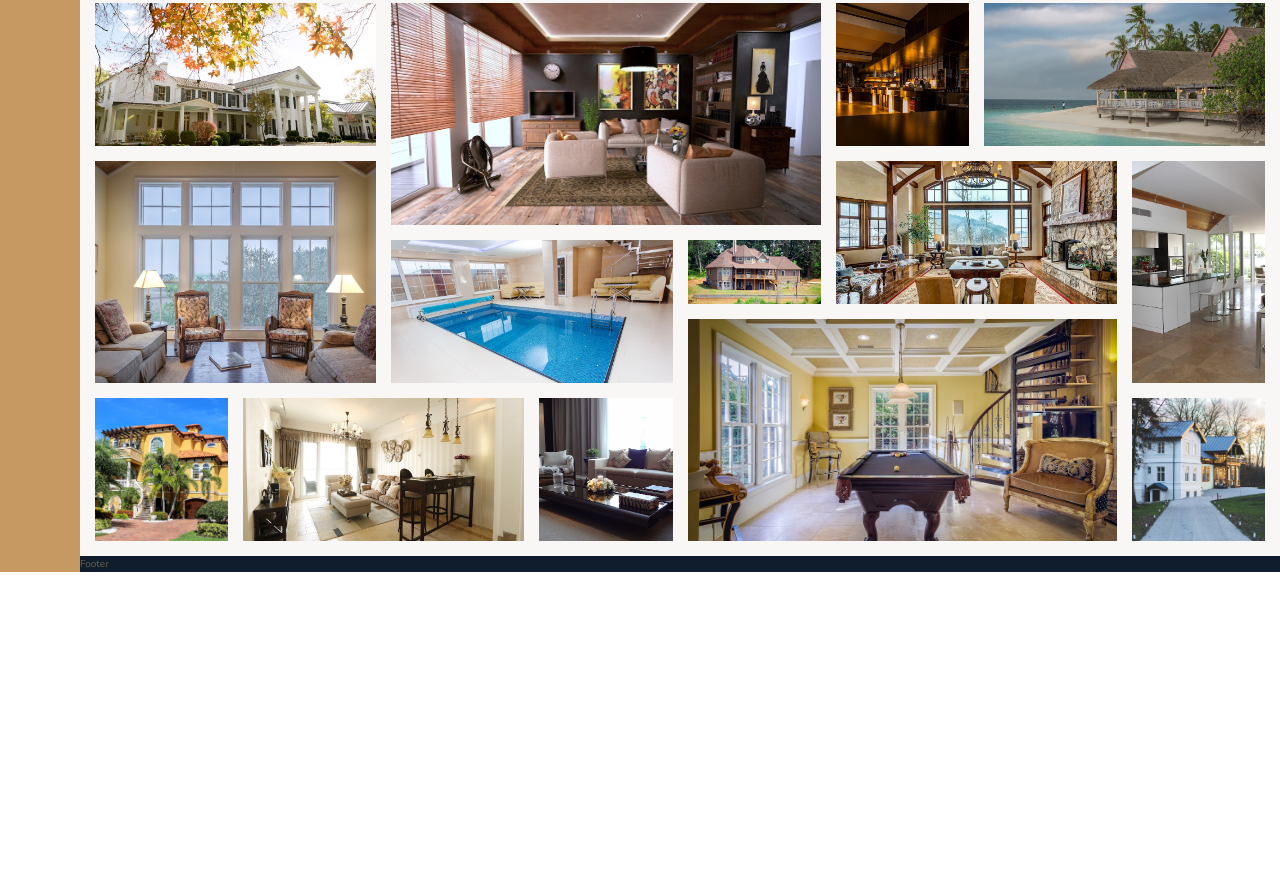
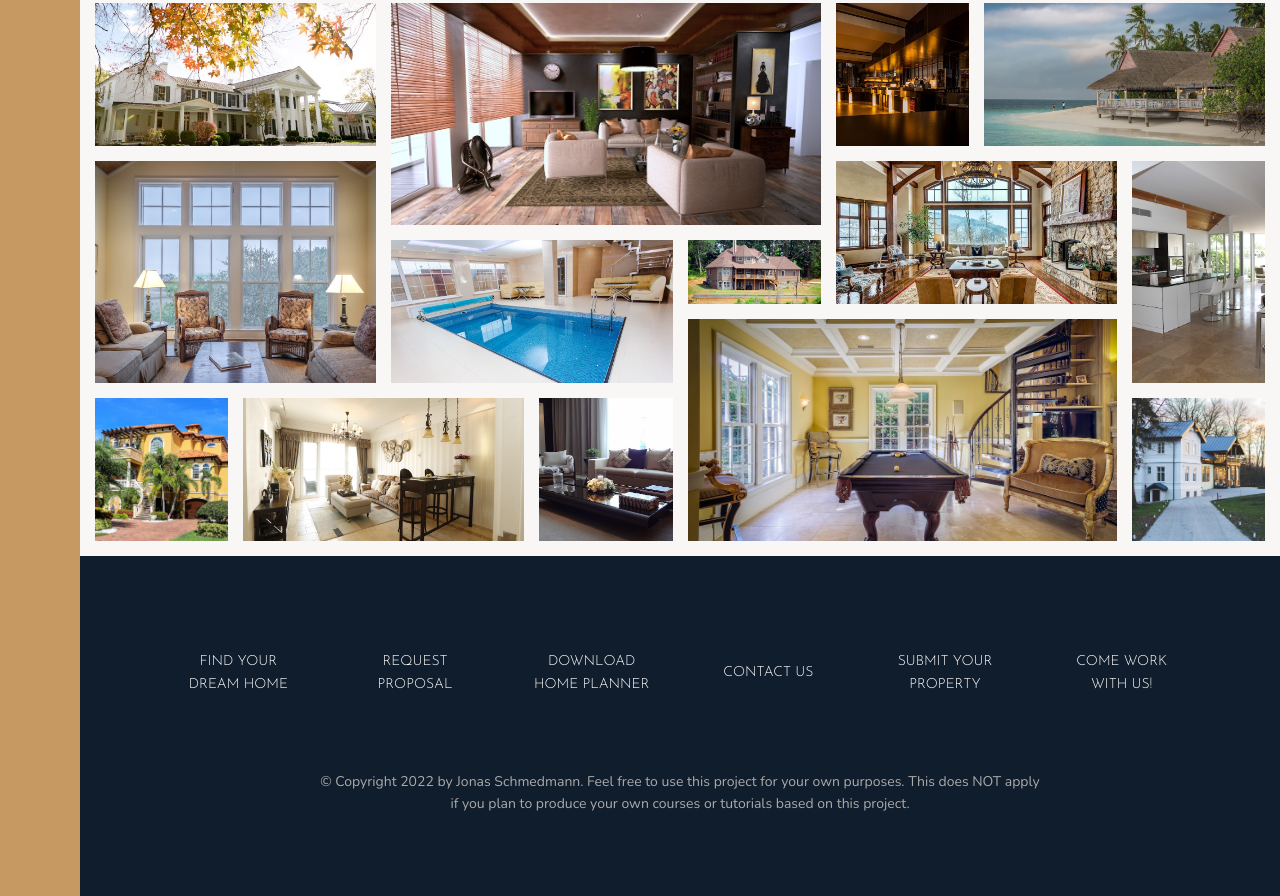
Before and after one commit to oxtnpi/nexter-grid, a website: page index.html in a window 1280 px wide. Shown: the part 3084-3980 px from the top of the page. Before the commit the page ends 3656 px from the top, so only its background shows below. Drawn offline with nearby package versions, Linux system fonts and the light colour scheme.

Commit message:
add footer

```diff
--- a/index.html
+++ b/index.html
@@ -312,6 +312,20 @@
 
 
     </section>
-    <footer class="footer">Footer</footer>
+    <footer class="footer">
+      <ul class="nav">
+        <li class="nav__item"><a href="#" class="nav__link">Find your dream home</a></li>
+        <li class="nav__item"><a href="#" class="nav__link">Request proposal</a></li>
+        <li class="nav__item"><a href="#" class="nav__link">Download home planner</a></li>
+        <li class="nav__item"><a href="#" class="nav__link">Contact us</a></li>
+        <li class="nav__item"><a href="#" class="nav__link">Submit your property</a></li>
+        <li class="nav__item"><a href="#" class="nav__link">Come work with us!</a></li>
+      </ul>
+
+      <p class="copyright">
+        &copy; Copyright 2022 by Jonas Schmedmann.
+        Feel free to use this project for your own purposes. This does NOT apply if you plan to produce your own courses or tutorials based on this project.
+      </p>
+    </footer>
   </body>
 </html>
--- a/sass/_footer.scss
+++ b/sass/_footer.scss
@@ -1,4 +1,44 @@
 .footer {
     background-color: $color-secondary;
     grid-column: full-start/ full-end;
+
+    padding: 8rem;
 }
+
+.nav{
+    list-style: none;
+
+    display: grid;
+    grid-template-columns: repeat(auto-fit,minmax(15rem,1fr));
+    grid-gap: 2rem;
+    align-items: center;
+
+    &__link:link,
+    &__link:visited{
+        font-size: 1.4rem;
+        color: #fff;
+        text-decoration: none;
+        font-family: $font-display;
+        text-transform: uppercase;
+        text-align: center;
+        padding: 1.5rem;
+        display: block;
+        transition: all .2s;
+    }
+
+    &__link:hover,
+    &__link:active{
+        background-color: rgba(#fff, .05);
+        transform: translateY(-3px);
+    }
+}
+
+.copyright{
+    font-size: 1.4rem;
+    color: $color-grey-light-2;
+    margin-top: 6rem;
+    margin-right: auto;
+    margin-left: auto;
+    text-align: center;
+    width: 70%;
+}
```
Also changed, not shown: css/style.css.
